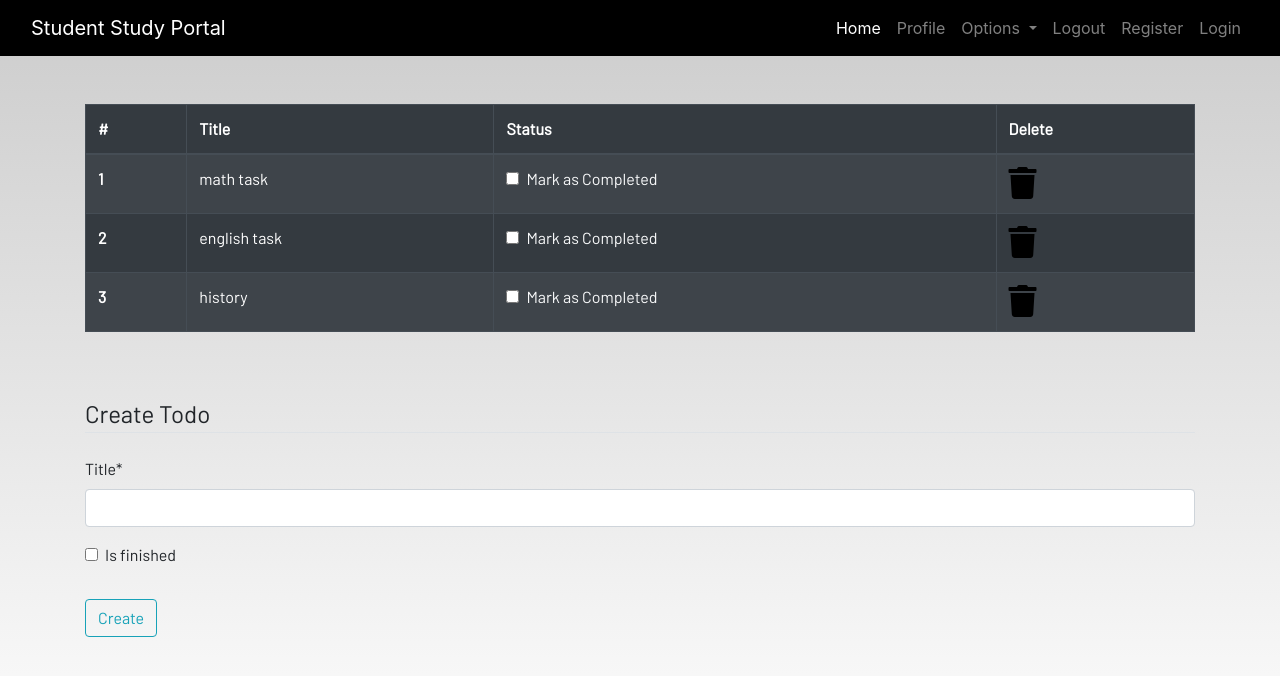
After one commit to myselfadib/StudyPortal, a Django app: page /todo/ in a window 1280 px wide. The commit adds this page. Shown: the top 676 px of the page. Run offline with Django 4.2, Linux system fonts and the light colour scheme; a user stored in the database is signed in; data comes from the database, SQL or seed files in the repository; both versions use the stored data as it was after the commit; some libraries are stand-ins or nearby versions; some web fonts are replaced.

Commit message:
done with youtube and started with todo section

```diff
--- a/study/studyportal/dashboard/admin.py
+++ b/study/studyportal/dashboard/admin.py
@@ -3,3 +3,4 @@ from . models import *
 # Register your models here.
 admin.site.register(Notes)
 admin.site.register(Homework)
+admin.site.register(ToDo)
--- a/study/studyportal/dashboard/forms.py
+++ b/study/studyportal/dashboard/forms.py
@@ -20,3 +20,8 @@ class HomeworkForm(forms.ModelForm):
 
 class DashboardForm(forms.Form):
     text = forms.CharField(max_length=100,label='Enter your search')
+
+class TodoForm(forms.ModelForm):
+    class Meta:
+        model = ToDo
+        fields = ['title','is_finished']
--- a/study/studyportal/dashboard/models.py
+++ b/study/studyportal/dashboard/models.py
@@ -30,3 +30,19 @@ class Homework(models.Model):
     class Meta:
         verbose_name = "homework"
         verbose_name_plural = "homework"
+
+
+class ToDo(models.Model):
+    user = models.ForeignKey(User,on_delete=models.CASCADE)
+    title = models.CharField(max_length=50)
+    is_finished = models.BooleanField(default=False)
+
+
+
+
+    def __str__(self):
+        return self.title
+
+    class Meta:
+        verbose_name = "ToDO"
+        verbose_name_plural = "ToDO"
--- /dev/null
+++ b/study/studyportal/dashboard/templates/dashboard/todo.html
@@ -0,0 +1,76 @@
+{% extends 'dashboard/base.html' %}
+{% load static %}
+{% load crispy_forms_tags %}
+{% block content %}
+
+<div class="container">
+
+{% if not todos_done %}
+
+
+    <table class="table table-striped table-bordered table-hover table-dark">
+        <thead>
+
+
+
+
+
+            <tr>
+                <th scope="col">#</th>
+                <th scope="col">Title</th>
+                <th scope="col">Status</th>
+                <th scope="col">Delete</th>
+            </tr>
+        </thead>
+        <tbody>
+            {% for todo in todo  %}
+            <tr>
+                <th scope="row">{{forloop.counter}}</th>
+                <td>{{todo.title}}</td>
+                <td>
+                    <a href="#">
+                        <div class="form-check">
+
+                            {% if todo.is_finished %}
+
+
+
+                            <input class="form-check-input" type="checkbox" value="" checked>
+                            {% else %}
+                            <input class="form-check-input" type="checkbox" value="">
+                            {% endif %}
+                            <label class="form-check-label text-light" for="flexCheckDefault">
+                                Mark as Completed
+                            </label>
+
+                        </div>
+                    </a>
+                </td>
+
+                <td><a href="#"><i class="fa fa-trash fa-2x"></i></a></td>
+            </tr>
+            {% endfor %}
+        </tbody>
+    </table>
+    {% else %}
+    <h4>All tasks have been done!! create to add more</h4>
+    {% endif %}
+
+</div><br><br>
+
+<div class="container">
+    <form method="POST">
+        <fieldset class="form-group">
+            {% csrf_token %}
+            {{form|crispy}}
+            <legend class="border-bottom mb-4">Create Todo</legend>
+        </fieldset>
+        <div class="form-group">
+            <button href="" class="btn btn-outline-info" type="submit">
+                Create
+            </button>
+        </div>
+    </form>
+</div>
+
+{% endblock content %}
--- a/study/studyportal/dashboard/urls.py
+++ b/study/studyportal/dashboard/urls.py
@@ -10,4 +10,5 @@ urlpatterns = [
     path('update_homework/<int:pk>', views.update_homework, name='update_homework'),
     path('delete_homework/<int:pk>', views.delete_homework, name='delete_homework'),
     path('youtube/', views.youtube, name='youtube'),
+    path('todo/', views.todo, name='todo'),
 ]
--- a/study/studyportal/dashboard/views.py
+++ b/study/studyportal/dashboard/views.py
@@ -100,8 +100,8 @@ def youtube(request):
                 'thumbnail':i['thumbnails'][0]['url'],
                 'channel':i['channel']['name'],
                 'link':i['link'],
-                'view':i['viewcount']['short'],
-                'published':i['publishedtime'],
+                'view':i['viewCount']['short'],
+                'published':i['publishedTime'],
 
             }
             desc = ''
@@ -118,3 +118,39 @@ def youtube(request):
 
     context = {'form':form}
     return render(request, 'dashboard/youtube.html',context)
+
+
+def todo(request):
+    if request.method == 'POST':
+        form = TodoForm(request.POST)
+        if form.is_valid():
+            try:
+                finished = request.POST['is_finished']
+                if finished == 'on':
+                    finished = True
+                else:
+                    finished = False
+            except:
+                finished = False
+            todos = ToDo(
+                user = request.user,
+                title = request.POST['title'],
+                is_finished = finished,
+            )
+            todos.save()
+            messages.success(request,f"Todo Added From {request.user.username}")
+    else:
+        form = TodoForm()
+
+
+    todo = ToDo.objects.filter(user=request.user)
+    if len(todo) == 0:
+        todos_done = True
+    else:
+        todos_done = False
+    context = {
+        'todo':todo ,
+        'form':form,
+        'todos_done':todos_done,
+    }
+    return render(request,'dashboard/todo.html',context)
```
Also changed, not shown: study/studyportal/dashboard/templates/dashboard/youtube.html (+14 -8 lines), study/studyportal/dashboard/migrations/0005_todo.py (added), study/studyportal/db.sqlite3.
